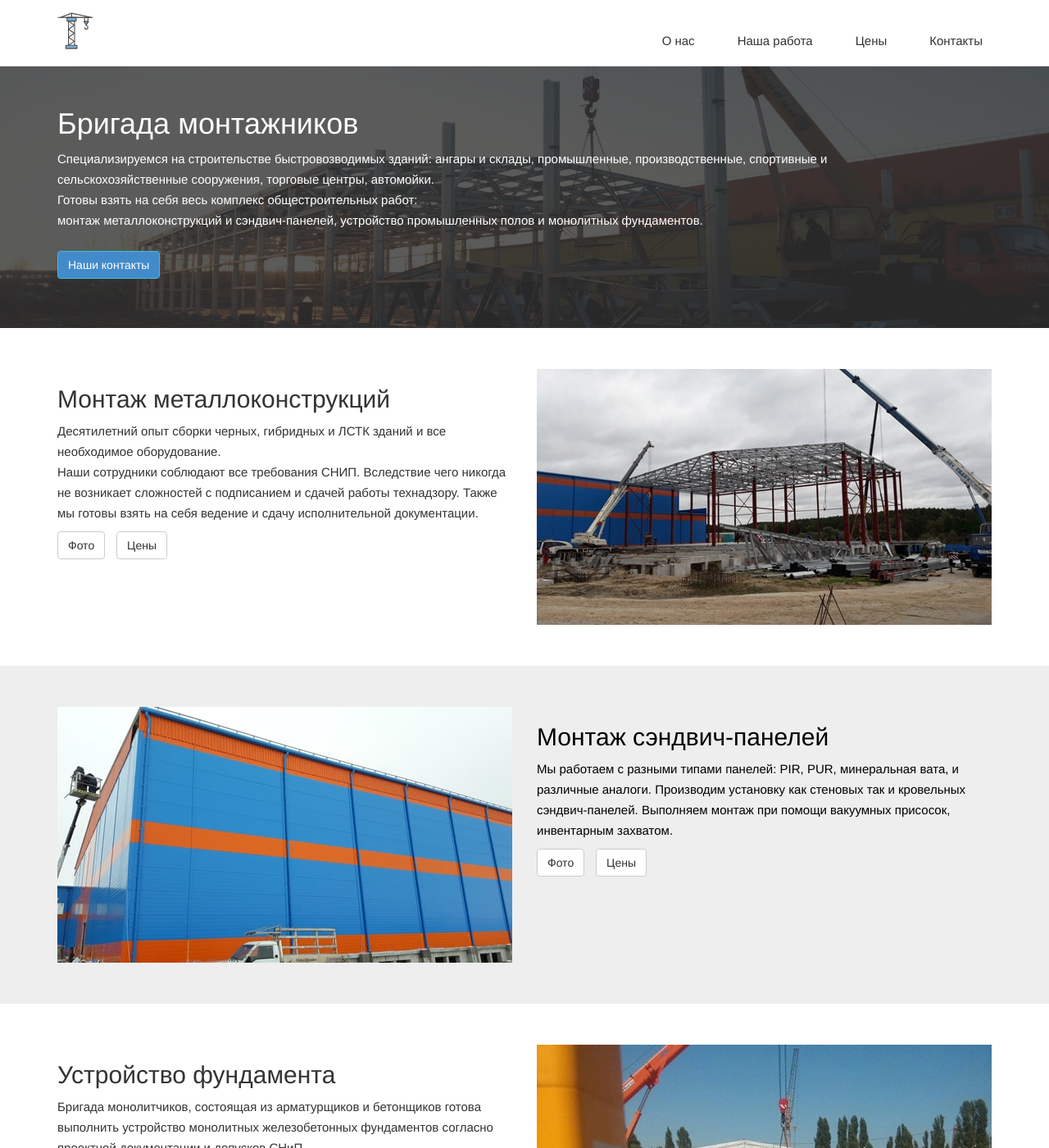
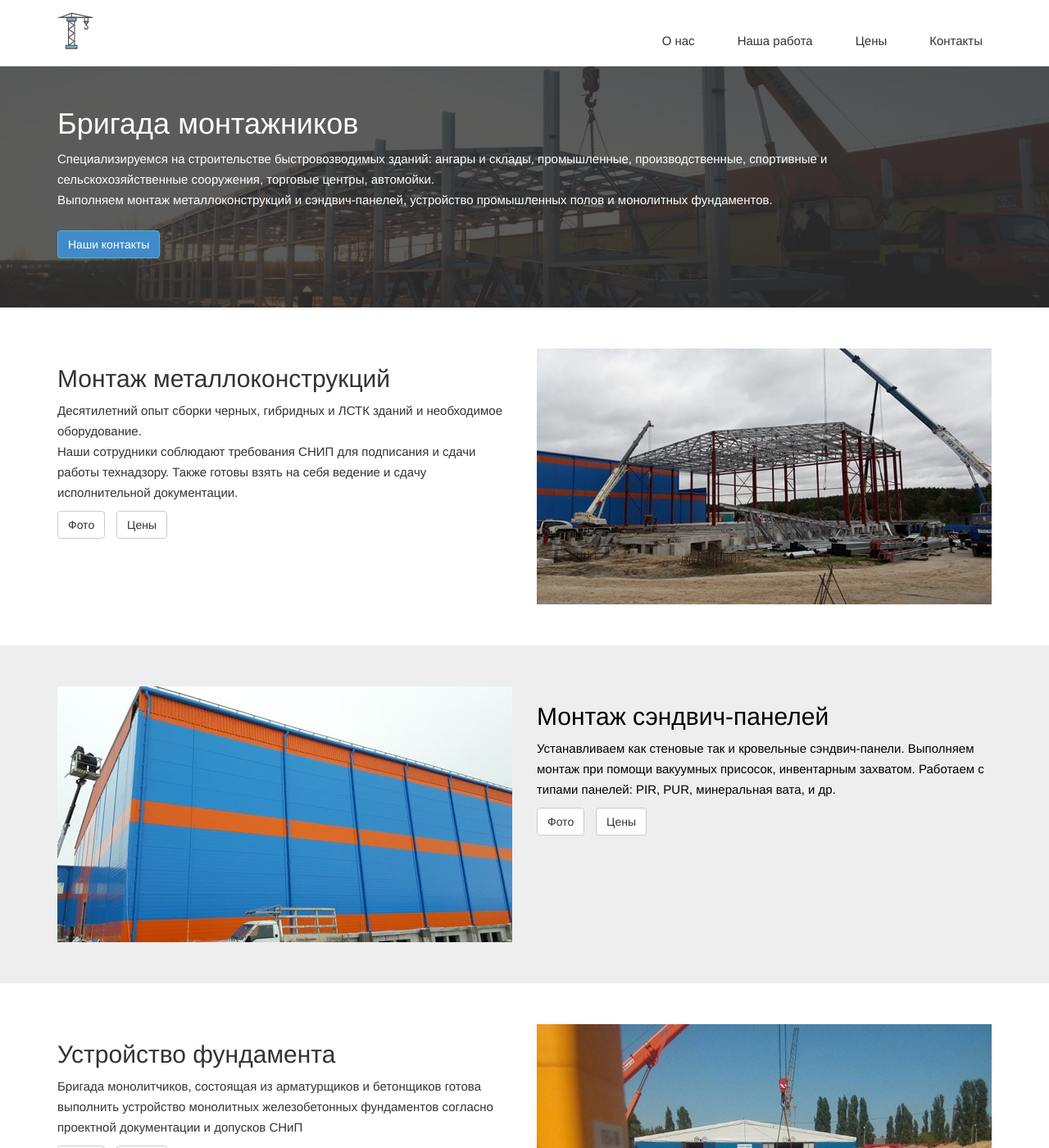
Before and after one commit to komarovalexander/site_bm, a Jekyll site: the page built from index.html, in a window 1280 px wide and 1400 px high. Shown: the whole window at 82% size. Built offline with Jekyll 4.4.1, drawn with Linux system fonts in a browser that asks for light colours; nearby versions of some CDN libraries; some web fonts are replaced; some of the changed text lies outside the part shown.

Commit message:
no message

```diff
--- a/contact.html
+++ b/contact.html
@@ -3,7 +3,7 @@
 title: Контакты | Бригада монтажников
 permalink: /contact/
 breadcrumb: "Контакты"
-description: "Контакты бригады монтажников металлоконструкций и сэндвич-панелей, которые также выполняют устройство фундамента и промышленного пола"
+description: "Контакты бригады монтажников металлоконструкций и сэндвич-панелей и бригады монолитчиков для устройства фундамента и промышленного пола"
 ---
 
 <!-- Service Start -->
@@ -24,7 +24,7 @@
           Работаем в Москве, Московской области и других регионах Центрального федерального округа
         </p>
         <p>
-          Мы сотрудничаем со строительными компаниями и напрямую с заказчиком
+          Сотрудничаем со строительными компаниями и напрямую с заказчиком
         </p>
         <script type="text/javascript" src="//vk.com/js/api/openapi.js?150"></script>
     </div>
--- a/index.html
+++ b/index.html
@@ -13,8 +13,7 @@
       <div class="col-md-10">
         <div class="block">
           <h1 class="animated fadeInUp">Бригада монтажников</h1>
-            <p class="animated fadeInUp">Специализируемся на&nbsp;строительстве быстровозводимых зданий: ангары и склады, промышленные, производственные, спортивные и сельскохозяйственные сооружения, торговые центры, автомойки.<br> Готовы взять на&nbsp;себя весь комплекс общестроительных работ:<br>
-            монтаж металлоконструкций и сэндвич-панелей, устройство промышленных полов и монолитных фундаментов.
+            <p class="animated fadeInUp">Специализируемся на&nbsp;строительстве быстровозводимых зданий: ангары и склады, промышленные, производственные, спортивные и сельскохозяйственные сооружения, торговые центры, автомойки.<br> Выполняем монтаж металлоконструкций и сэндвич-панелей, устройство промышленных полов и монолитных фундаментов.
               <br/>
               <br/>
               <a class="btn btn-info" href="/contact/">Наши контакты</a></p>
@@ -33,8 +32,8 @@
             <h2>Монтаж металлоконструкций</h2>
           </div>
           <p>
-            Десятилетний опыт сборки черных, гибридных и ЛСТК зданий и все необходимое оборудование.
-            <br/>Наши сотрудники соблюдают все требования СНИП. Вследствие чего никогда не возникает сложностей с подписанием и сдачей работы технадзору. Также мы готовы взять на себя ведение и сдачу исполнительной документации.
+            Десятилетний опыт сборки черных, гибридных и ЛСТК зданий и необходимое оборудование.
+            <br/>Наши сотрудники соблюдают требования СНИП для подписания и сдачи работы технадзору. Также готовы взять на себя ведение и сдачу исполнительной документации.
             <br/>
            </p>
               <a class="btn btn-default btn-space" href="/work/">Фото</a>
@@ -62,8 +61,8 @@
       <div class="col-md-6 col-sm-12">
         <h2>Монтаж сэндвич-панелей</h2>
         <p>
-          Мы работаем с разными типами панелей: PIR, PUR, минеральная вата, и различные аналоги. Производим установку как стеновых так и кровельных сэндвич-панелей.
-          Выполняем монтаж при помощи вакуумных присосок, инвентарным захватом.
+          Устанавливаем как стеновые так и кровельные сэндвич-панели.
+          Выполняем монтаж при помощи вакуумных присосок, инвентарным захватом. Работаем с типами панелей: PIR, PUR, минеральная вата, и др.
         </p>
         <a class="btn btn-default btn-space" href="/work/">Фото</a>
         <a class="btn btn-default" href="/price/#sandwich">Цены</a>
@@ -108,7 +107,7 @@
       </div><!-- .col-md-7 close -->
       <div class="col-md-6 col-sm-12">
         <h2>Устройство промышленных&nbsp;полов</h2>
-        <p>У&nbsp;нас есть все необходимое оборудование для устройства полимерных полов и&nbsp;полов с&nbsp;топпингом (упрочняющий слой). Мы&nbsp;работаем с&nbsp;объемами от&nbsp;300м2</p>
+        <p>Специалисты с оборудованием для устройства полимерных полов и&nbsp;полов с&nbsp;топпингом (упрочняющий слой). Работаем с&nbsp;объемами от&nbsp;300м2</p>
           <a class="btn btn-default btn-space" href="/work/">Фото</a>
           <a class="btn btn-default" href="/price/#poly">Цены</a>
       </div><!-- .col-md-5 close -->
@@ -125,9 +124,9 @@
         <div class="block">
            <h2>Работа на&nbsp;результат</h2>
           <p>
-            На&nbsp;первом месте для нас всегда стоит честное сотрудничество и&nbsp;доверие заказчиков. Мы&nbsp;всегда подробно просчитываем затраты, заранее предоставляя клиенту окончательный план и&nbsp;сумму расходов. Обратившись к&nbsp;нам, вы&nbsp;получите качественный результат за&nbsp;умеренный бюджет без каких-либо скрытых доплат.
+            На&nbsp;первом месте для нас стоит честное сотрудничество и&nbsp;доверие заказчиков. Мы&nbsp; подробно просчитываем затраты, заранее предоставляя клиенту окончательный план и&nbsp;сумму расходов. Обратившись к&nbsp;нам, вы&nbsp;получите качественный результат за&nbsp;умеренный бюджет без скрытых доплат.
             <br>
-            Все наши сотрудники аттестованы и&nbsp;сертифицированы и&nbsp;являются гражданами Российской Федерации, работая с&nbsp;нами&nbsp;&mdash; вы&nbsp;работаете без посредников.
+            Наши сотрудники аттестованы и&nbsp;сертифицированы и&nbsp;являются гражданами Российской Федерации, работая с&nbsp;нами&nbsp;&mdash; вы&nbsp;работаете без посредников.
             <br>
             <br>
             <a class="btn btn-info btn-space" href="/contact/">Наши контакты</a>
--- a/price.html
+++ b/price.html
@@ -14,7 +14,7 @@
 					Цены
 				</h1>
 					<p>
-						* Производим бесплатный расчет стоимости работ согласно Вашей проектной документации в течение суток
+						* Производим бесплатный расчет стоимости работ согласно проектной документации в течение суток
 					</p>
 				<h2>
 					Монтаж металлоконструкций
```
Also changed, not shown: about.html (+4 -4 lines), work.html (+9 -3 lines).
